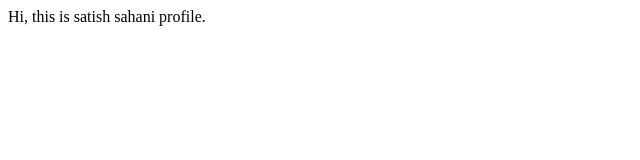
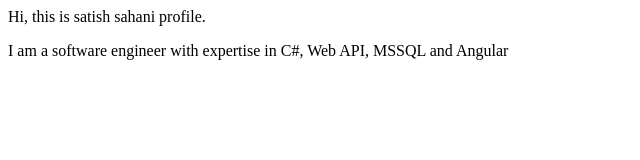
Before and after one commit to satishsahani33/myresume, a plain HTML site: page index.html in a window 1280 px wide. Shown: the whole page, without its empty margins (0-640 px from the left). Drawn offline with Linux system fonts and the light colour scheme.

Commit message:
update page

```diff
--- a/index.html
+++ b/index.html
@@ -1 +1,2 @@
 <p>Hi, this is satish sahani profile.</p>
+<p>I am a software engineer with expertise in C#, Web API, MSSQL and Angular</p>
```
